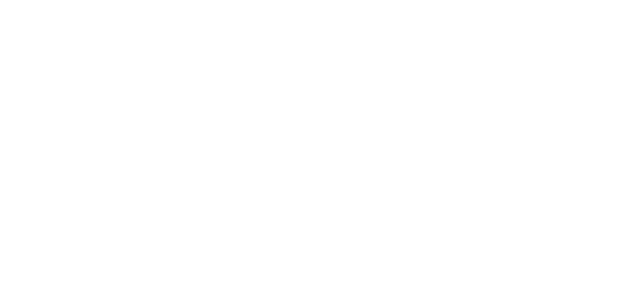
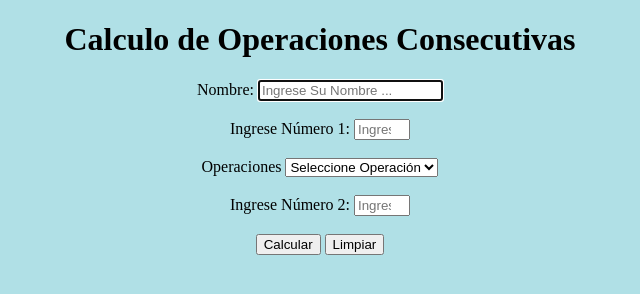
Before and after one commit to FlorTello/EjercicioSumaQiIlariy, a plain HTML site: page index.html in a window 1280 px wide. Shown: the whole page, without its empty margins (320-960 px from the left). Drawn offline with Linux system fonts and the light colour scheme.

Commit message:
Agregando elementos HTML

```diff
--- a/assets/js/main.js
+++ b/assets/js/main.js
@@ -1 +1,3 @@
+function calcular(){
 alert();
+}
--- a/index.html
+++ b/index.html
@@ -2,9 +2,30 @@
 <html lang="en">
 <head>
 	<meta charset="UTF-8">
-	<title>Document</title>
+	<title>Ejercicio Sumaq Illary</title>
 </head>
-<body>
+<body style = "text-align: center; background-color: powderblue;" >
+<form onsubmit="calcular();return false;">
+	<h1><b>Calculo de Operaciones Consecutivas</b></h1>
+	<label for="nombre">Nombre: </label>
+	<input type="text" id ="nombre" placeholder="Ingrese Su Nombre ..." required autofocus = "autofocus" height = "100" ><br><br>
+	<label for="numero1">Ingrese Número 1: </label>
+	<input type="number" id = "num2" placeholder="Ingrese número de 0 a 10" min= "0" max = "10" required autofocus = "autofocus"><br><br>
+	<label for="operaciones">Operaciones</label>
+	<select name="operaciones" id="operacion" required>
+		<option value="">Seleccione Operación</option>
+		<option value="1">Suma</option>
+		<option value="2">Resta</option>
+		<option value="3">Multiplicación</option>
+		<option value="4">Divición</option>
+		<option value="5">Potencia</option>
+		<option value="6">Raiz (n1^n2)</option>
+	</select><br><br>
+	<label for="numero2">Ingrese Número 2: </label>
+	<input type="number" id = "num2" placeholder="Ingrese número de 0 a 10" min= "0" max = "10" required autofocus = "autofocus"><br><br>
+	<input type="submit" value = "Calcular">
+	<button type="reset">Limpiar</button>
+</form>
 	<script src = "assets/js/main.js"></script>
 </body>
 </html>
```
